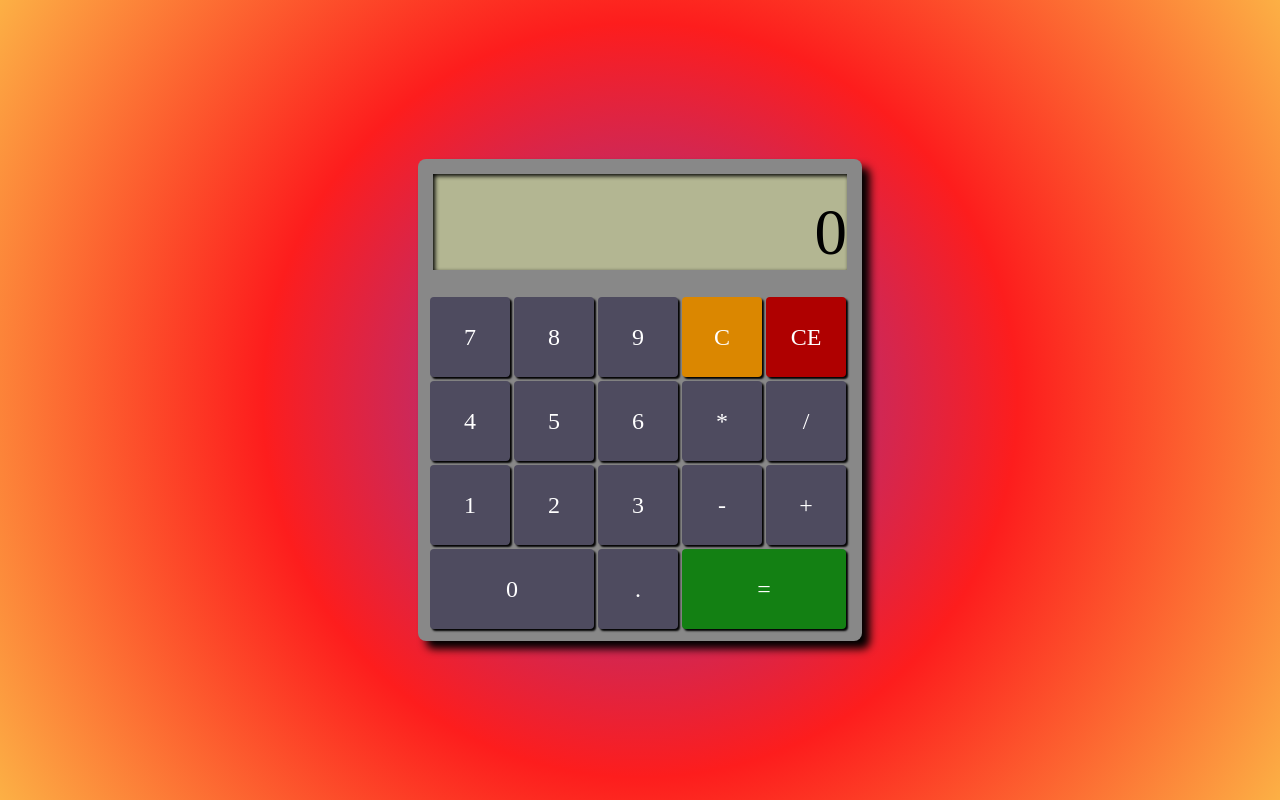
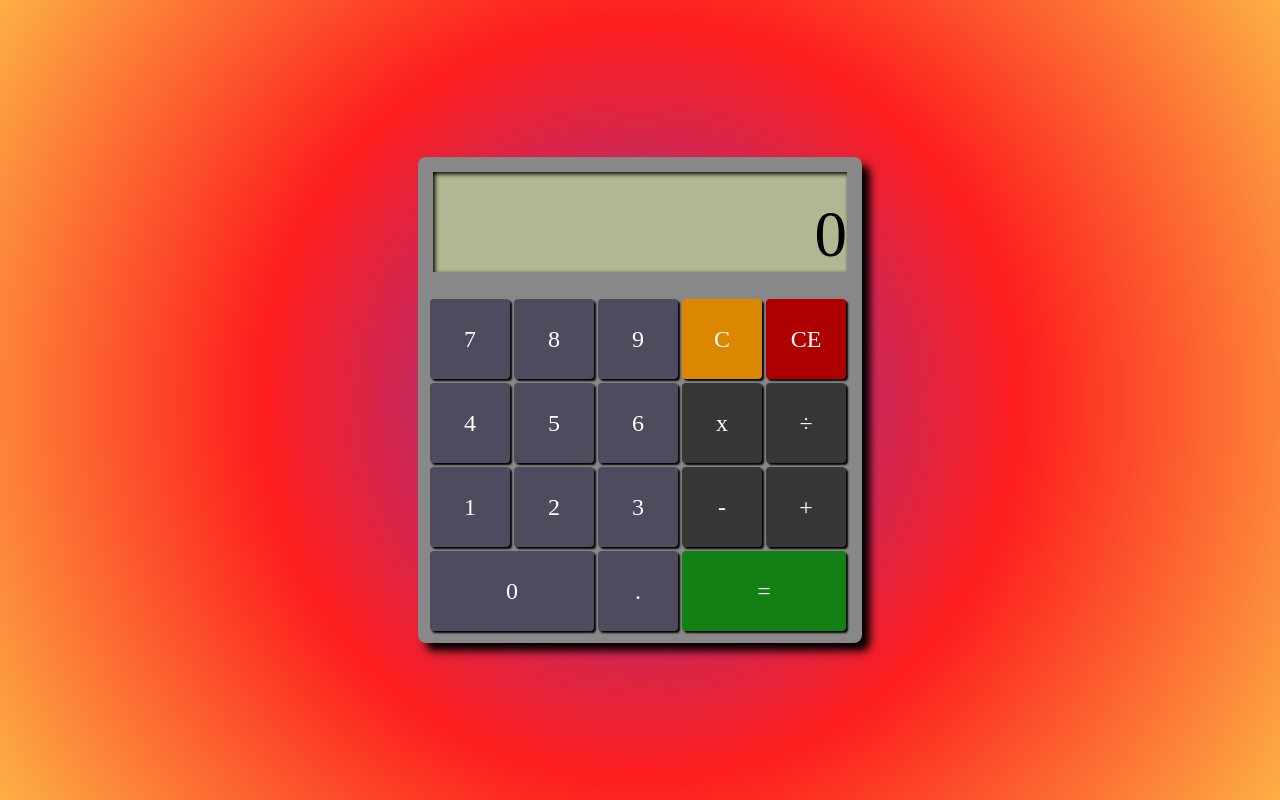
Before and after one commit to sebmiet/calculator-react, a React (Create React App) app: page / in a window 1280 px wide. Built offline with nearby package versions, Linux system fonts and the light colour scheme; a web font is replaced by a local one.

Commit message:
some logic changes

```diff
--- a/src/App.js
+++ b/src/App.js
@@ -10,48 +10,68 @@ const App = () => {
   let [history, setHistory] = useState("");
 
   useEffect(() => {
-    if (result) {
-      setPrevNumber(result);
-    }
-    return () => {};
-  }, []);
+    console.log(`prevNumber = ${prevNumber}, ${operation} currentNumber=${currentNumber}, result=${result}`)
+  }, [operation, currentNumber, prevNumber, result]);
 
   const handleNumButtons = (number) => {
+    if (number === "." && currentNumber.includes(".")) return;
     const newCurrentNumber = currentNumber.toString() + number.toString();
-    setCurrentNumber(parseFloat(newCurrentNumber));
+    console.log(newCurrentNumber);
+    setCurrentNumber(newCurrentNumber);
     setResult(newCurrentNumber);
     setHistory((history += number));
   };
 
+
   const handleFunButtons = (key) => {
-    if (result) setCurrentNumber(result);
-    if (currentNumber === "") return;
-    if (prevNumber !== null && currentNumber !== "") return compute();
+    //currentNumber==="" ? setPrevNumber(parseFloat(result)) : setPrevNumber(parseFloat(currentNumber));
+    setOperation(key);
+    //check if keys are clearing keys
     if (key === "CE") return handleAllClear();
     if (key === "C") return handleClear();
+    if (prevNumber !== null && currentNumber !== "") return compute();
+    //if we have prevNumber and currentNumber it's time to do math ;)
+    //this
     setPrevNumber(currentNumber);
-    setOperation(key);
     setCurrentNumber("");
     setHistory((history += key));
   };
 
+
   const compute = () => {
+    const firstNumber = parseFloat(prevNumber);
+    const secondNumber = parseFloat(currentNumber)
+    if (isNaN(firstNumber) || isNaN(secondNumber)) return;
+      let res = 0;
       switch (operation) {
-      case "CE":
-        return handleAllClear();
-      case "C":
-        return handleClear();
         case "+":
-        return setResult(prevNumber + currentNumber);
+          res = firstNumber + secondNumber;
+          break;
         case "-":
-        return setResult(prevNumber - currentNumber);
-      case "*":
-        return setResult(prevNumber * currentNumber);
-      case "/":
-        return setResult(prevNumber / currentNumber);
+          res = firstNumber - secondNumber;
+          break;
+        case "x":
+          res = firstNumber * secondNumber;
+          break;
+        case "÷":
+          res = firstNumber / secondNumber;
+          break;
         default:
           return;
       }
+      setResult(res);
+      setPrevNumber(null);
+      setCurrentNumber(res);
+      setOperation("");
+      setHistory(`${history} = ${res.toString()} `);
+  };
+
+  const continueOperation = (res) =>{
+    setResult(res);
+    setPrevNumber(null);
+    setCurrentNumber("");
+    setOperation("");
+    setHistory(`${history} = ${res.toString()} `);
   };
 
   const handleAllClear = () => {
@@ -59,16 +79,18 @@ const App = () => {
     setCurrentNumber("");
     setHistory("");
     setResult(0);
+    setOperation("");
   };
 
   const handleClear = () => {
     setCurrentNumber("");
     setResult(0);
+    setOperation("");
   };
 
   return (
     <div className="calculator-container">
-      <Display result={result} history={history} />
+      <Display result={result} history={history} currentNumber={currentNumber}  />
       <Keyboard
         handleFunButtons={handleFunButtons}
         handleNumButtons={handleNumButtons}
--- a/src/components/Display.js
+++ b/src/components/Display.js
@@ -1,6 +1,6 @@
 import React from "react";
 
-export const Display = ({ history, result }) => {
+export const Display = ({ history, result, currentNumber}) => {
   return (
     <div className="display-container">
       <div className="display-wrapper">
--- a/src/components/Keyboard.js
+++ b/src/components/Keyboard.js
@@ -17,7 +17,7 @@ export const Keyboard = ({ handleFunButtons, handleNumButtons }) => {
     );
   });
 
-  const funButtons = ["C", "CE", "*", "/", "-", "+", "="].map((btnValue) => {
+  const funButtons = ["C", "CE", "x", "÷", "-", "+", "="].map((btnValue) => {
     return (
       <div
         key={btnValue}
--- a/src/index.css
+++ b/src/index.css
@@ -81,6 +81,18 @@ div.keyboard-btns-num-constainer {
 .keyboard-btns-fun:nth-child(2):hover {
   background: rgb(224, 0, 0);
 }
+.keyboard-btns-fun:nth-child(3),
+.keyboard-btns-fun:nth-child(4),
+.keyboard-btns-fun:nth-child(5),
+.keyboard-btns-fun:nth-child(6) {
+  background: rgb(55, 55, 56);
+}
+.keyboard-btns-fun:nth-child(3):hover,
+.keyboard-btns-fun:nth-child(4):hover,
+.keyboard-btns-fun:nth-child(5):hover,
+.keyboard-btns-fun:nth-child(6):hover {
+  background: rgb(74, 74, 78);
+}
 .keyboard-btns-num-zero {
   min-width: 164px;
   min-height: 80px;
@@ -153,7 +165,7 @@ div.display-history {
   padding: 0;
   margin: 0;
   margin-top: 5px;
-  min-height: 16px;
+  min-height: 20px;
   text-align: right;
   justify-content: flex-end;
   overflow: hidden;
@@ -161,7 +173,7 @@ div.display-history {
 .display-history > p {
   margin: 0;
   padding: 0;
-  font-size: 12px;
+  font-size: 16px;
   color: #000000;
   overflow-x: hidden;
 }
```
Lines whose indentation alone changed are shown as unchanged.
